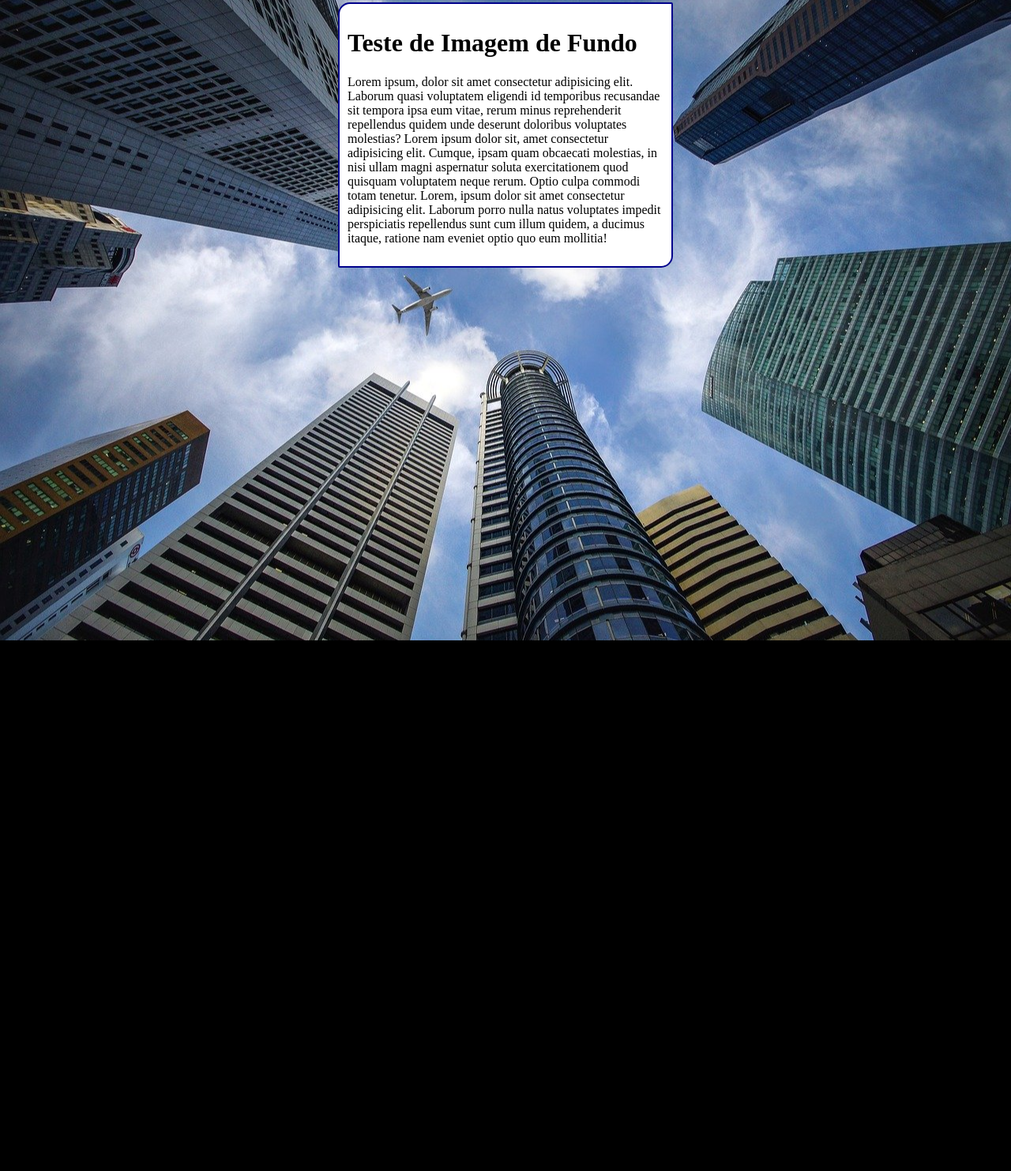
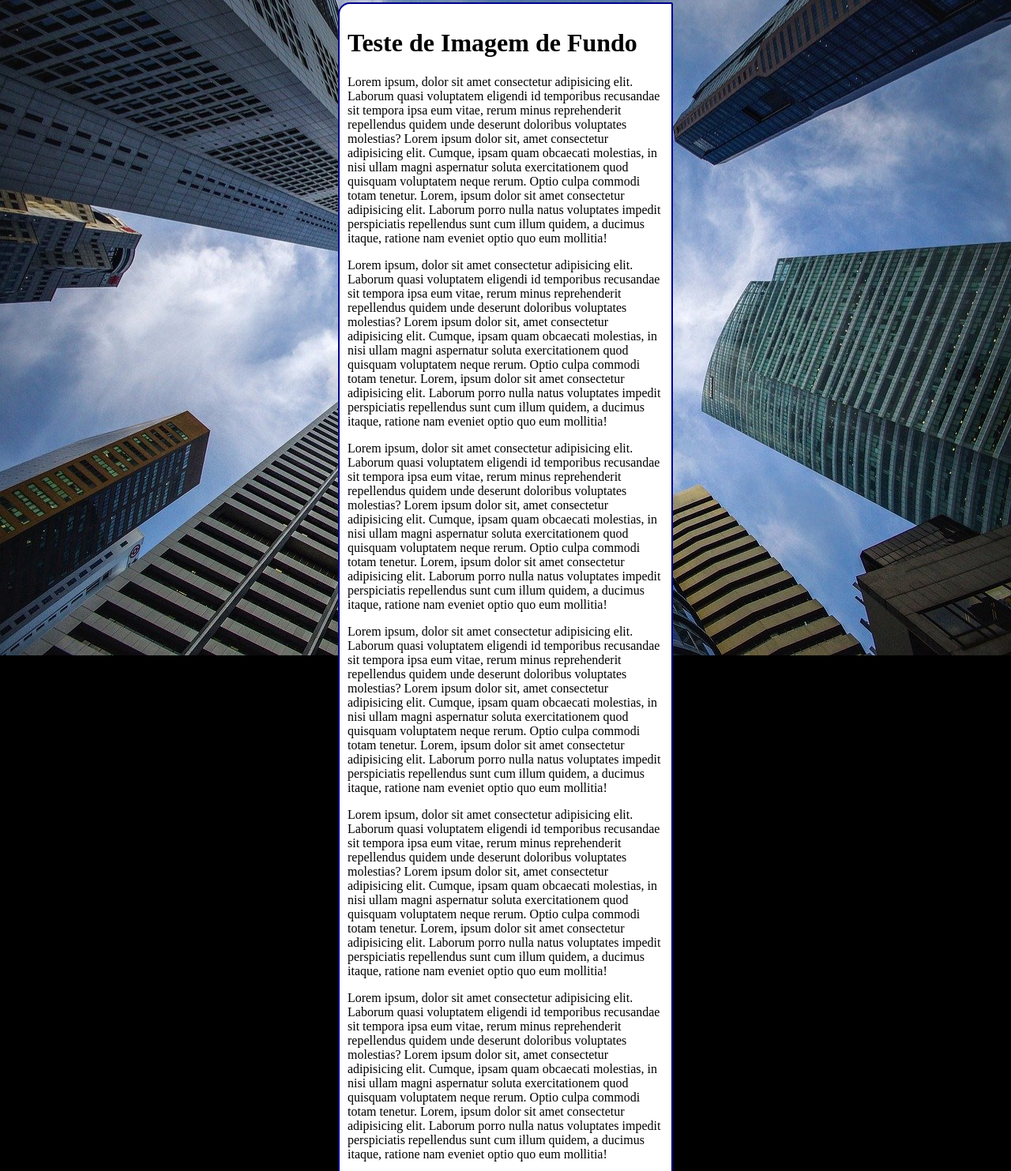
Before and after one commit to reisxyz/html-css, a plain HTML site: page exercicios/ex022/fundo006.html in a window 1280 px wide. Shown: the part 5-1488 px from the top of the page at 79% size. Before the commit the page ends 816 px from the top, so only its background shows below. Drawn offline with Linux system fonts and the light colour scheme.

Commit message:
Update fundo006.html

```diff
--- a/exercicios/ex022/fundo006.html
+++ b/exercicios/ex022/fundo006.html
@@ -40,6 +40,30 @@
       Lorem ipsum dolor sit, amet consectetur adipisicing elit. Cumque, ipsam quam obcaecati molestias, in nisi ullam magni aspernatur soluta exercitationem quod quisquam voluptatem neque rerum. Optio culpa commodi totam tenetur.
       Lorem, ipsum dolor sit amet consectetur adipisicing elit. Laborum porro nulla natus voluptates impedit perspiciatis repellendus sunt cum illum quidem, a ducimus itaque, ratione nam eveniet optio quo eum mollitia!
     </p>
+    <p>
+      Lorem ipsum, dolor sit amet consectetur adipisicing elit. Laborum quasi voluptatem eligendi id temporibus recusandae sit tempora ipsa eum vitae, rerum minus reprehenderit repellendus quidem unde deserunt doloribus voluptates molestias?
+      Lorem ipsum dolor sit, amet consectetur adipisicing elit. Cumque, ipsam quam obcaecati molestias, in nisi ullam magni aspernatur soluta exercitationem quod quisquam voluptatem neque rerum. Optio culpa commodi totam tenetur.
+      Lorem, ipsum dolor sit amet consectetur adipisicing elit. Laborum porro nulla natus voluptates impedit perspiciatis repellendus sunt cum illum quidem, a ducimus itaque, ratione nam eveniet optio quo eum mollitia!
+    </p>
+    <p>
+      Lorem ipsum, dolor sit amet consectetur adipisicing elit. Laborum quasi voluptatem eligendi id temporibus recusandae sit tempora ipsa eum vitae, rerum minus reprehenderit repellendus quidem unde deserunt doloribus voluptates molestias?
+      Lorem ipsum dolor sit, amet consectetur adipisicing elit. Cumque, ipsam quam obcaecati molestias, in nisi ullam magni aspernatur soluta exercitationem quod quisquam voluptatem neque rerum. Optio culpa commodi totam tenetur.
+      Lorem, ipsum dolor sit amet consectetur adipisicing elit. Laborum porro nulla natus voluptates impedit perspiciatis repellendus sunt cum illum quidem, a ducimus itaque, ratione nam eveniet optio quo eum mollitia!
+    </p>
+    <p>
+      Lorem ipsum, dolor sit amet consectetur adipisicing elit. Laborum quasi voluptatem eligendi id temporibus recusandae sit tempora ipsa eum vitae, rerum minus reprehenderit repellendus quidem unde deserunt doloribus voluptates molestias?
+      Lorem ipsum dolor sit, amet consectetur adipisicing elit. Cumque, ipsam quam obcaecati molestias, in nisi ullam magni aspernatur soluta exercitationem quod quisquam voluptatem neque rerum. Optio culpa commodi totam tenetur.
+      Lorem, ipsum dolor sit amet consectetur adipisicing elit. Laborum porro nulla natus voluptates impedit perspiciatis repellendus sunt cum illum quidem, a ducimus itaque, ratione nam eveniet optio quo eum mollitia!
+    </p><p>
+      Lorem ipsum, dolor sit amet consectetur adipisicing elit. Laborum quasi voluptatem eligendi id temporibus recusandae sit tempora ipsa eum vitae, rerum minus reprehenderit repellendus quidem unde deserunt doloribus voluptates molestias?
+      Lorem ipsum dolor sit, amet consectetur adipisicing elit. Cumque, ipsam quam obcaecati molestias, in nisi ullam magni aspernatur soluta exercitationem quod quisquam voluptatem neque rerum. Optio culpa commodi totam tenetur.
+      Lorem, ipsum dolor sit amet consectetur adipisicing elit. Laborum porro nulla natus voluptates impedit perspiciatis repellendus sunt cum illum quidem, a ducimus itaque, ratione nam eveniet optio quo eum mollitia!
+    </p><p>
+      Lorem ipsum, dolor sit amet consectetur adipisicing elit. Laborum quasi voluptatem eligendi id temporibus recusandae sit tempora ipsa eum vitae, rerum minus reprehenderit repellendus quidem unde deserunt doloribus voluptates molestias?
+      Lorem ipsum dolor sit, amet consectetur adipisicing elit. Cumque, ipsam quam obcaecati molestias, in nisi ullam magni aspernatur soluta exercitationem quod quisquam voluptatem neque rerum. Optio culpa commodi totam tenetur.
+      Lorem, ipsum dolor sit amet consectetur adipisicing elit. Laborum porro nulla natus voluptates impedit perspiciatis repellendus sunt cum illum quidem, a ducimus itaque, ratione nam eveniet optio quo eum mollitia!
+    </p>
+
   </main>
 
 </body>
```
